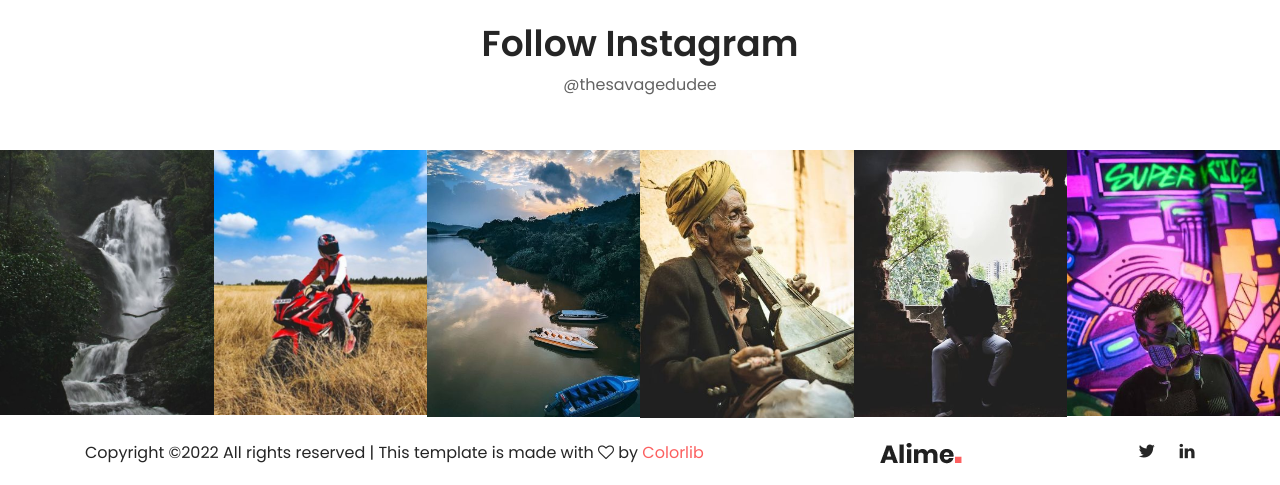
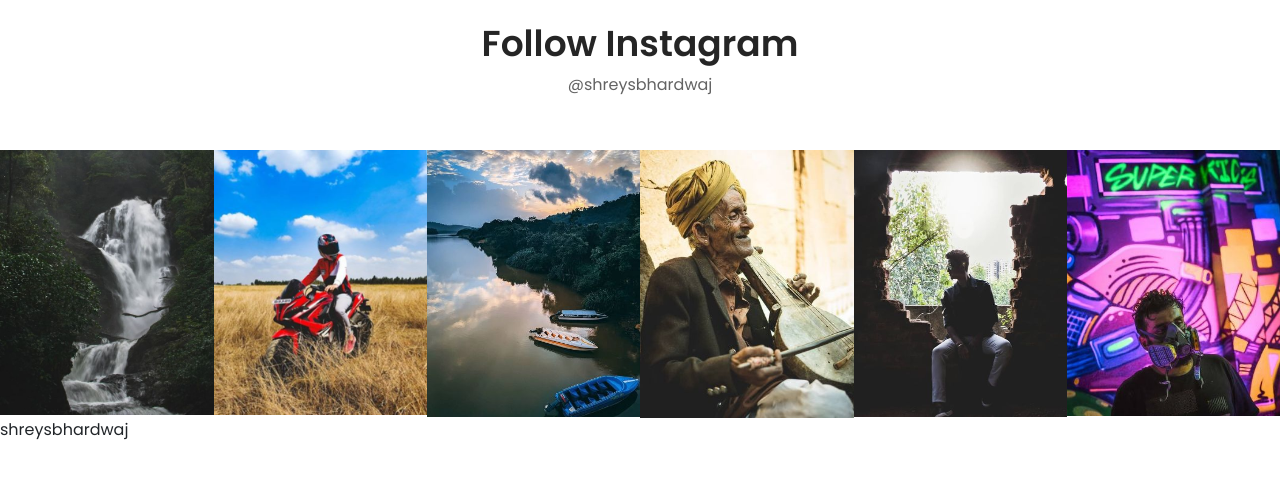
Before and after one commit to shreyasbhardwaj/portfolio, a website: page gallery_page3.html in a window 1280 px wide. Shown: the part 1566-2051 px from the top of the page. After the commit the page ends 2008 px from the top, so only its background shows below. Drawn offline with Linux system fonts and the light colour scheme; files whose address does not match are found by name.

Commit message:
Update gallery_page3.html

```diff
--- a/gallery_page3.html
+++ b/gallery_page3.html
@@ -286,7 +286,7 @@
                 <div class="col-12">
                     <div class="section-heading text-center">
                         <h2>Follow Instagram</h2>
-                        <p>@thesavagedudee</p>
+                        <p>@shreysbhardwaj</p>
                     </div>
                 </div>
             </div>
@@ -298,9 +298,9 @@
             <div class="single-instagram-item">
                 <img src="img/bg-img/i1.jpg" alt="">
                 <div class="instagram-hover-content text-center d-flex align-items-center justify-content-center">
-                    <a href="https://www.instagram.com/thesavagedudee/">
+                    <a href="https://www.instagram.com/shreysbhardwaj/">
                         <i class="ti-instagram" aria-hidden="true"></i>
-                        <span>thesavagedudee</span>
+                        <span>shreysbhardwaj</span>
                     </a>
                 </div>
             </div>
@@ -308,9 +308,9 @@
             <div class="single-instagram-item">
                 <img src="img/bg-img/i2.jpg" alt="">
                 <div class="instagram-hover-content text-center d-flex align-items-center justify-content-center">
-                    <a href="https://www.instagram.com/thesavagedudee/">
+                    <a href="https://www.instagram.com/shreysbhardwaj/">
                         <i class="ti-instagram" aria-hidden="true"></i>
-                        <span>thesavagedudee</span>
+                        <span>shreysbhardwaj</span>
                     </a>
                 </div>
             </div>
@@ -318,19 +318,19 @@
             <div class="single-instagram-item">
                 <img src="img/bg-img/i3.jpg" alt="">
                 <div class="instagram-hover-content text-center d-flex align-items-center justify-content-center">
-                    <a href="https://www.instagram.com/thesavagedudee/">
+                    <a href="https://www.instagram.com/shreysbhardwaj/">
                         <i class="ti-instagram" aria-hidden="true"></i>
-                        <span>thesavagedudee</span>
+                        <span>shreysbhardwaj</span>
                     </a>
                 </div>
             </div>
             <!-- Single Instagram Item -->
             <div class="single-instagram-item">
                 <img src="img/bg-img/i4.jpg" alt="">
-                <div class="instagram-hover-content text-center d-flex align-items-center justify-content-center">
-                    <a href="https://www.instagram.com/thesavagedudee/">
+                <div class="instagram-hover-content text-centeshreysbhardwajr d-flex align-items-center justify-content-center">
+                    <a href="https://www.instagram.com/shreysbhardwaj/">
                         <i class="ti-instagram" aria-hidden="true"></i>
-                        <span>thesavagedudee</span>
+                        <span>shreysbhardwaj</span>
                     </a>
                 </div>
             </div>
@@ -338,9 +338,9 @@
             <div class="single-instagram-item">
                 <img src="img/bg-img/i5.jpg" alt="">
                 <div class="instagram-hover-content text-center d-flex align-items-center justify-content-center">
-                    <a href="https://www.instagram.com/thesavagedudee/">
+                    <a href="https://www.instagram.com/shreysbhardwaj/">
                         <i class="ti-instagram" aria-hidden="true"></i>
-                        <span>thesavagedudee</span>
+                        <span>shreysbhardwaj</span>
                     </a>
                 </div>
             </div>
@@ -348,9 +348,9 @@
             <div class="single-instagram-item">
                 <img src="img/bg-img/i6.jpg" alt="">
                 <div class="instagram-hover-content text-center d-flex align-items-center justify-content-center">
-                    <a href="https://www.instagram.com/thesavagedudee/">
+                    <a href="https://www.instagram.com/shreysbhardwaj/">
                         <i class="ti-instagram" aria-hidden="true"></i>
-                        <span>thesavagedudee</span>
+                        <span>shreysbhardwaj</span>
                     </a>
                 </div>
             </div>
@@ -358,33 +358,7 @@
     </div>
     <!-- Follow Area End -->
 
-    <!-- Footer Area Start -->
-    <footer class="footer-area">
-        <div class="container">
-            <div class="row">
-                <div class="col-12">
-                    <div class="footer-content d-flex align-items-center justify-content-between">
-                        <!-- Copywrite Text -->
-                        <div class="copywrite-text">
-                            <p><!-- Link back to Colorlib can't be removed. Template is licensed under CC BY 3.0. -->
-Copyright &copy;<script>document.write(new Date().getFullYear());</script> All rights reserved | This template is made with <i class="fa fa-heart-o" aria-hidden="true"></i> by <a href="https://colorlib.com" target="_blank">Colorlib</a>
-<!-- Link back to Colorlib can't be removed. Template is licensed under CC BY 3.0. --></p>
-                        </div>
-                        <!-- Footer Logo -->
-                        <div class="footer-logo">
-                            <a href="#"><img src="img/core-img/logo2.png" alt=""></a>
-                        </div>
-                        <!-- Social Info -->
-                        <div class="social-info">
-                            <a href="https://twitter.com/thesavagedudee"><i class="ti-twitter-alt" aria-hidden="true"></i></a>
-                            <a href="https://www.linkedin.com/in/shreyas-bhardwaj-b73b84160/"><i class="ti-linkedin" aria-hidden="true"></i></a>
-                        </div>
-                    </div>
-                </div>
-            </div>
-        </div>
-    </footer>
-    <!-- Footer Area End -->
+shreysbhardwaj
 
     <!-- **** All JS Files ***** -->
     <!-- jQuery 2.2.4 -->
```
